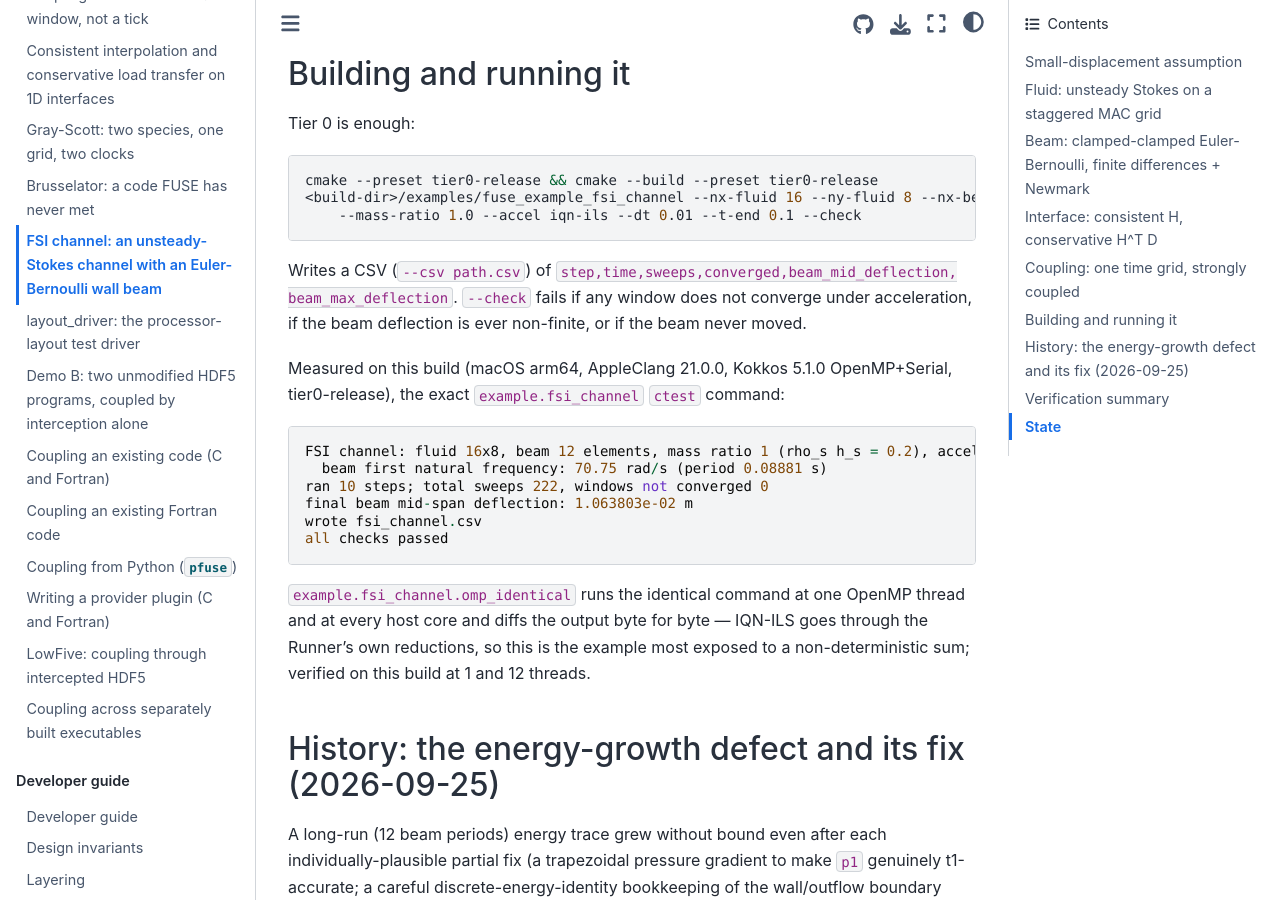
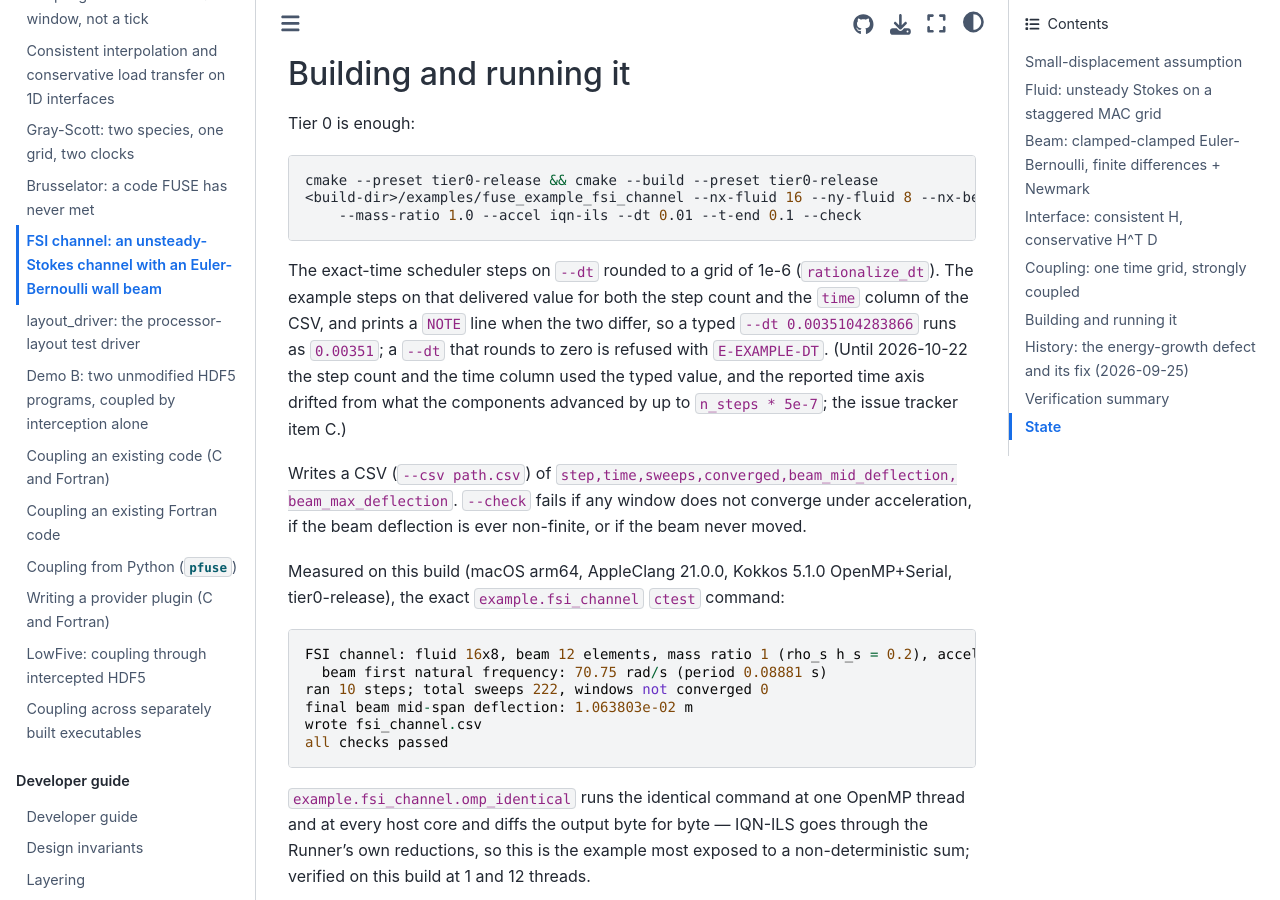
Before and after one commit to vijaysm/fuse, a Sphinx documentation site: the page built from docs/user/fsi-channel.md, in a window 1280 px wide and 900 px high, scrolled down 4209 px. Built offline with Sphinx 7.4.7 and the Sphinx Book theme 1.1.4, drawn with Linux system fonts in a browser that asks for light colours; pages that are not in the unit, such as notebooks, are missing from menus.

Commit message:
Document the delivered dt in the fsi_channel example
The exact-time scheduler steps on --dt rounded to a grid of 1e-6
(rationalize_dt). The example now uses that delivered value for the step
count and the CSV time column, prints a NOTE when it differs from the
typed value, and refuses a --dt that rounds to zero with E-EXAMPLE-DT.
Previously the reported time axis could drift from what the components
advanced by up to n_steps * 5e-7. The user guide describes this.

````diff
--- a/docs/user/fsi-channel.md
+++ b/docs/user/fsi-channel.md
@@ -145,6 +145,13 @@ cmake --preset tier0-release && cmake --build --preset tier0-release
     --mass-ratio 1.0 --accel iqn-ils --dt 0.01 --t-end 0.1 --check
 ```
 
+The exact-time scheduler steps on `--dt` rounded to a grid of 1e-6 (`rationalize_dt`). The example steps
+on that delivered value for both the step count and the `time` column of the CSV, and prints a `NOTE` line
+when the two differ, so a typed `--dt 0.0035104283866` runs as `0.00351`; a `--dt` that rounds to zero is
+refused with `E-EXAMPLE-DT`. (Until 2026-10-22 the step count and the time column used the typed value, and the
+reported time axis drifted from what the components advanced by up to `n_steps * 5e-7`; the issue tracker item C.)
+
+
 Writes a CSV (`--csv path.csv`) of `step,time,sweeps,converged,beam_mid_deflection,
 beam_max_deflection`. `--check` fails if any window does not converge under acceleration, if the
 beam deflection is ever non-finite, or if the beam never moved.
````
